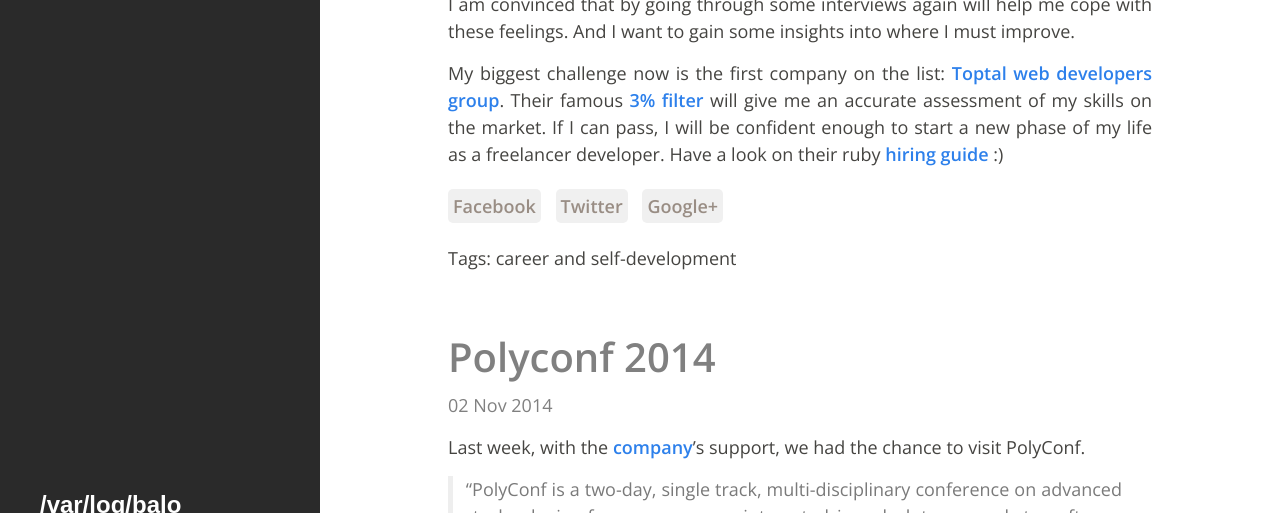
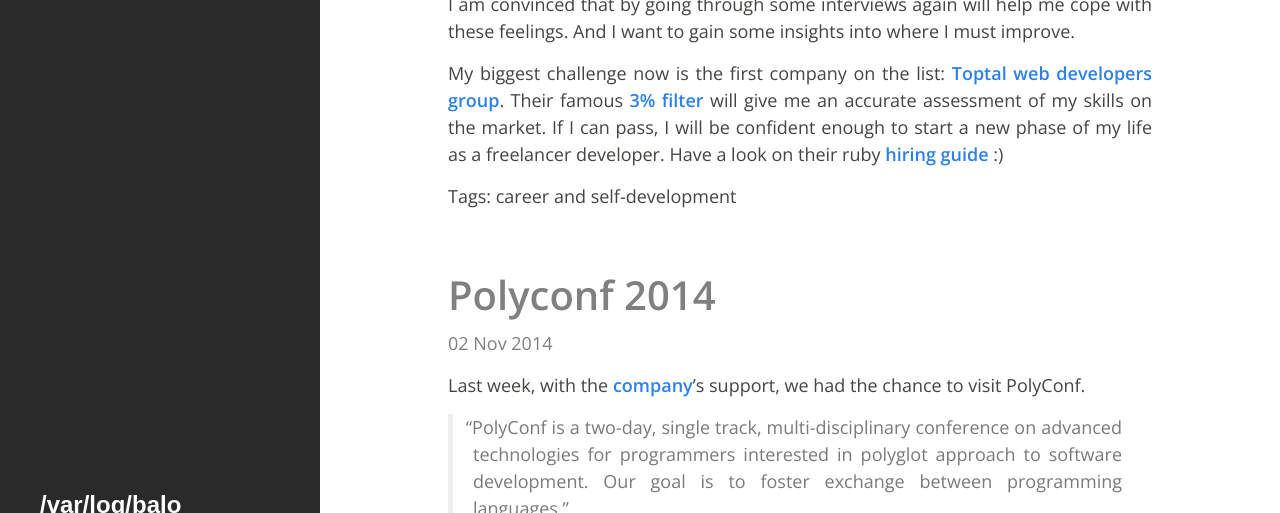
Before and after one commit to vbalazs/vbalazs.github.io, a Jekyll site: the page built from index.html, in a window 1280 px wide and 900 px high, scrolled down 1169 px, cut to the strip 66-579 px from the top of the window. Built offline with Jekyll 4.4.1, drawn with Linux system fonts in a browser that asks for light colours; some web fonts are replaced; the list of posts is cut into pages by our own code; some of the changed text lies outside the part shown.

Commit message:
Remove social sharing links
Google+ doesn't exist anymore, twitter is X which is cancer, noone cares
about facebook anymore, sharing on mastodon is complicated.

Everyone can copy a url nowadays...

```diff
--- a/index.html
+++ b/index.html
@@ -10,14 +10,6 @@
       </p>
       <div class="content">
           {{ post.content }}
-      </div>
-
-      <div class="custom-post-share-buttons">
-        <a href="https://www.facebook.com/sharer.php?u={{site.url}}{{post.url}}" target="_blank">
-      Facebook</a>
-        <a href="https://twitter.com/share?text={{post.title}}&amp;url={{site.url}}{{post.url}}" target="_blank">
-      Twitter</a>
-        <a href="https://plus.google.com/share?url={{site.url}}{{post.url}}" target="_blank">Google+</a>
       </div>
 
       <div class="tags">
```
Also changed, not shown: _layouts/post.html (+0 -8 lines).
